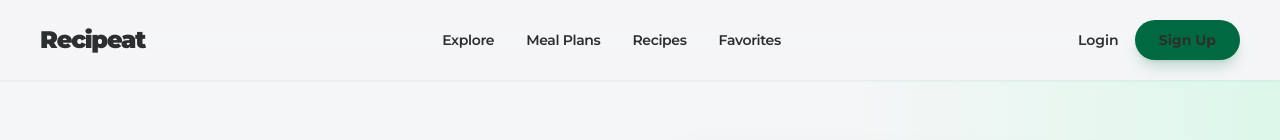
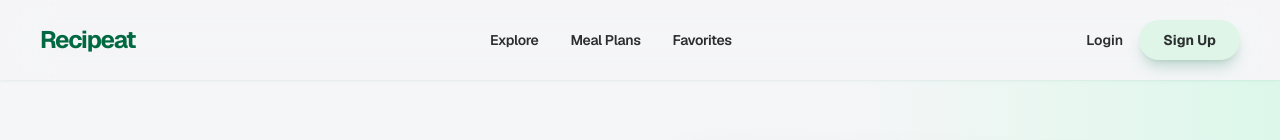
Before and after one commit to haidarpriatama/recipeat, a Next.js app: page / in a window 1280 px wide. Shown: the top 140 px of the page. Built offline with nearby package versions, Linux system fonts and the light colour scheme; grey boxes are pictures that could not be loaded.

Commit message:
feat: update font styles and color consistency across layout and authentication pages

```diff
--- a/app/layout.js
+++ b/app/layout.js
@@ -1,13 +1,13 @@
 import "./globals.css";
-import { Montserrat, Plus_Jakarta_Sans } from "next/font/google";
+import { Geist, Plus_Jakarta_Sans } from "next/font/google";
 
 // 1. Tambahkan Impor SiteHeader (dan SiteFooter jika ada) di sini
 import SiteHeader from "@/components/layout/SiteHeader";
 // import SiteFooter from "@/components/layout/SiteFooter"; // Buka komentar jika sudah punya file SiteFooter
 
-const montserrat = Montserrat({
+const geist = Geist({
   subsets: ["latin"],
-  variable: "--font-montserrat",
+  variable: "--font-geist",
   display: "swap",
 });
 
@@ -18,10 +18,10 @@ const plusJakartaSans = Plus_Jakarta_Sans({
 });
 
 // CHANGE THIS VALUE TO TEST A DIFFERENT DEFAULT FONT ACROSS THE APP.
-const DEFAULT_APP_FONT = "montserrat";
+const DEFAULT_APP_FONT = "geist";
 
 const fontFamilyMap = {
-  montserrat: "var(--font-montserrat)",
+  geist: "var(--font-geist)",
   plusJakarta: "var(--font-plus-jakarta)",
 };
 
@@ -34,7 +34,7 @@ export default function RootLayout({ children }) {
   return (
     <html lang="en">
       <body
-        className={`${montserrat.variable} ${plusJakartaSans.variable} antialiased bg-[#f5f6f7]`}
+        className={`${geist.variable} ${plusJakartaSans.variable} antialiased bg-[#f5f6f7]`}
         style={{ fontFamily: fontFamilyMap[DEFAULT_APP_FONT] }}
       >
         {/* 2. Panggil SiteHeader di posisi paling atas dalam body */}
--- a/app/login/page.js
+++ b/app/login/page.js
@@ -10,7 +10,8 @@ export default function LoginPage() {
         {/* Logo Kiri - Berwarna Hijau #006941 */}
         <Link
           href="/"
-          className="text-2xl font-black tracking-tighter text-[#006941] pointer-events-auto"
+          className="text-2xl font-black tracking-tighter !text-[#006941] pointer-events-auto"
+          style={{ color: "#006941" }}
         >
           Recipeat
         </Link>
@@ -51,7 +52,7 @@ export default function LoginPage() {
           <div className="w-full max-w-md space-y-10">
 
             {/* Logo untuk Mobile (Hanya muncul di layar kecil) */}
-            <div className="md:hidden text-2xl font-black tracking-tighter text-[#006941] mb-8">
+            <div className="md:hidden text-2xl font-black tracking-tighter !text-[#006941] mb-8" style={{ color: "#006941" }}>
               Recipeat
             </div>
 
--- a/app/signup/page.js
+++ b/app/signup/page.js
@@ -11,7 +11,8 @@ export default function SignUpPage() {
         {/* Logo Kiri - Berwarna Hijau #006941 */}
         <Link
           href="/"
-          className="text-2xl font-black tracking-tighter text-[#006941] pointer-events-auto"
+          className="text-2xl font-black tracking-tighter !text-[#006941] pointer-events-auto"
+          style={{ color: "#006941" }}
         >
           Recipeat
         </Link>
@@ -60,7 +61,9 @@ export default function SignUpPage() {
 
             {/* Mobile Logo (Hanya muncul di HP) */}
             <div className="md:hidden mb-8 text-center">
-              <span className="text-3xl font-black text-[#006941] font-headline">Recipeat</span>
+              <span className="text-3xl font-black !text-[#006941] font-headline" style={{ color: "#006941" }}>
+                Recipeat
+              </span>
             </div>
 
             {/* Judul Halaman */}
--- a/components/content/landingContent.js
+++ b/components/content/landingContent.js
@@ -3,7 +3,6 @@ export const headerContent = {
   navLinks: [
     { label: "Explore", href: "/explore" },
     { label: "Meal Plans", href: "/meal-plans" },
-    { label: "Recipes", href: "/recipes" },
     { label: "Favorites", href: "/favorites" },
   ],
   loginAction: {
--- a/components/layout/SiteHeader.js
+++ b/components/layout/SiteHeader.js
@@ -9,7 +9,6 @@ export default function SiteHeader({
   navLinks = [
     { label: "Explore", href: "/explore" },
     { label: "Meal Plans", href: "/meal-plans" },
-    { label: "Recipes", href: "/recipes" },
     { label: "Favorites", href: "/favorites" },
   ],
   loginAction = { label: "Login", href: "/login" },
@@ -27,7 +26,11 @@ export default function SiteHeader({
   return (
     <header className="fixed top-0 z-50 w-full bg-[#f5f6f7]/80 backdrop-blur-xl shadow-sm shadow-[#006941]/5">
       <div className="flex h-20 w-full items-center justify-between px-6 md:px-10">
-        <Link className="text-2xl font-black tracking-tighter text-[#006941]" href="/">
+        <Link
+          className="text-2xl font-bold tracking-tighter !text-[#006941]"
+          style={{ color: "#006941" }}
+          href="/"
+        >
           {brand}
         </Link>
 
@@ -54,14 +57,19 @@ export default function SiteHeader({
 
         <div className="flex items-center gap-4">
           <Link
-            className="hidden text-sm font-semibold text-slate-600 transition-colors hover:text-[#006941] lg:block"
+            className="hidden text-sm font-semibold text-[#006941] transition-colors hover:text-[#004b2d] lg:block"
             href={loginAction.href}
           >
             {loginAction.label}
           </Link>
 
           {primaryAction && (
-            <ActionLink href={primaryAction.href} size="sm" variant="header">
+            <ActionLink
+              href={primaryAction.href}
+              size="sm"
+              variant="header"
+              className="bg-[#dff5e8] text-[#006941] shadow-[#006941]/10 hover:bg-[#c8efd8]"
+            >
               {primaryAction.label}
             </ActionLink>
           )}
```
